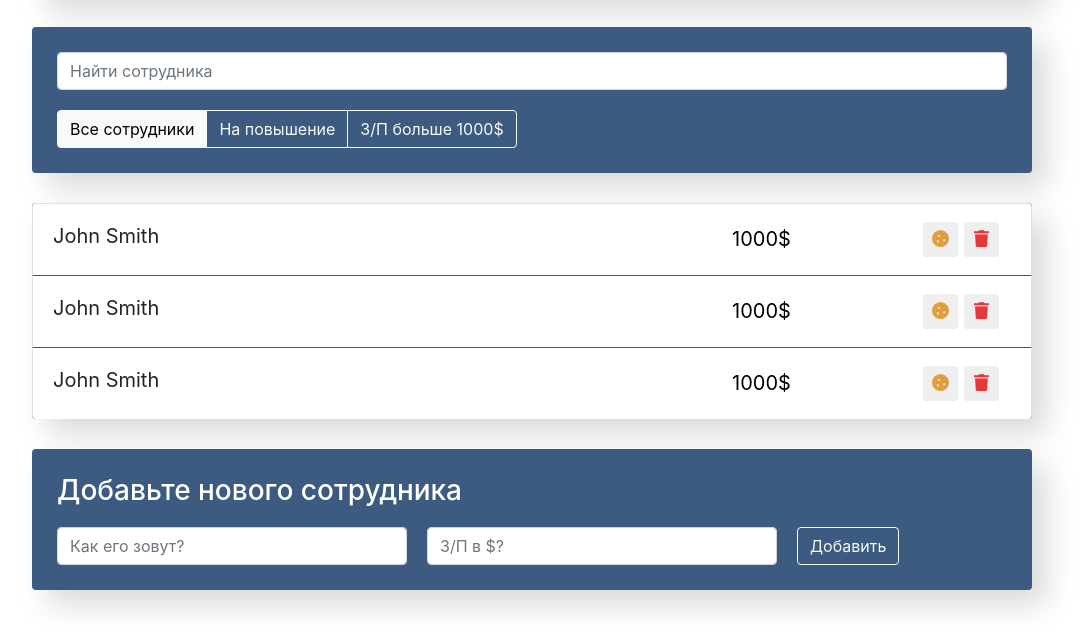
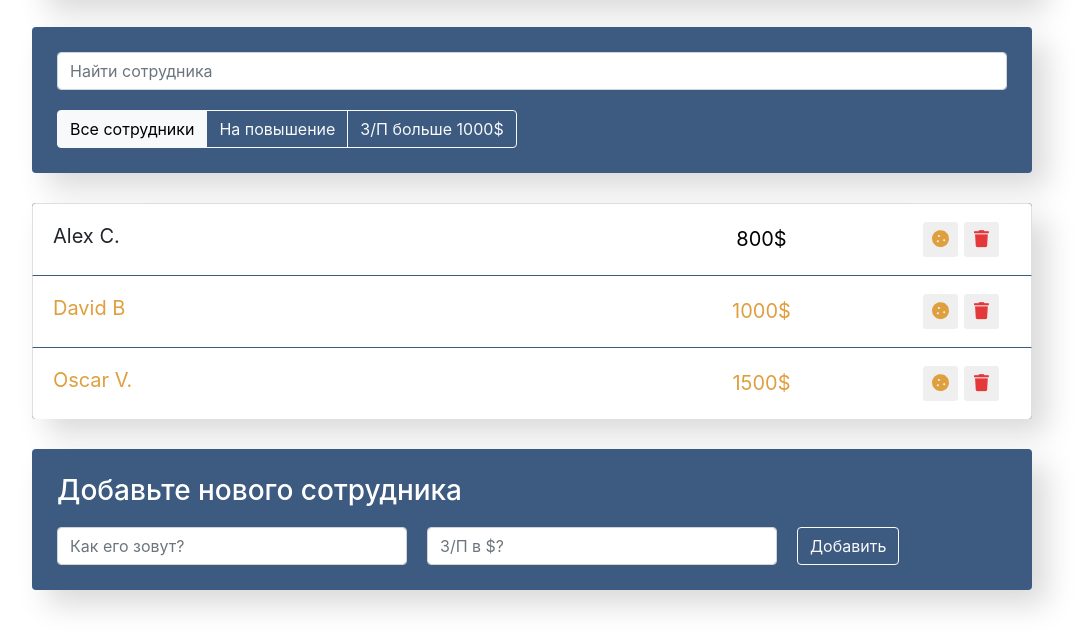
Before and after one commit to wxwxwxwxwxwxwxwx/Employees-Salary-React, a React app: page / in a window 1280 px wide. Shown: the part 252-892 px from the top of the page, without its empty margins (108-1192 px from the left). Built offline with nearby package versions, Linux system fonts and the light colour scheme.

Commit message:
code review

```diff
--- a/src/components/app/app.js
+++ b/src/components/app/app.js
@@ -7,6 +7,13 @@ import EmployeesAddForm from '../employees-add-form/employees-add-form';
 import './app.css';
 
 function App() {
+
+  const data = [
+    {name: 'Alex C.', salary: 800, increase: false},
+    {name: 'David B', salary: 1000, increase: true},
+    {name: 'Osсar V.', salary: 1500, increase: true},
+  ];
+
   return (
     <div className="app">
         <AppInfo />
@@ -16,7 +23,7 @@ function App() {
             <AppFilter/>
         </div>
 
-        <EmployeesList/>
+        <EmployeesList data={data}/>
         <EmployeesAddForm/>
     </div>
   );
--- a/src/components/employees-list-item/employees-list-item.css
+++ b/src/components/employees-list-item/employees-list-item.css
@@ -15,6 +15,7 @@
 }
 
 .list-group-item input {
+    outline: none;
     line-height: 35px;
     font-size: 20px;
     text-align: center;
--- a/src/components/employees-list-item/employees-list-item.js
+++ b/src/components/employees-list-item/employees-list-item.js
@@ -1,10 +1,16 @@
 import './employees-list-item.css';
 
-const EmployeesListItem = () => {
+const EmployeesListItem = ({name, salary, increase}) => {
+
+    let classNames = 'list-group-item d-flex justify-content-between';
+    if (increase) {
+        classNames += ' increase';
+    }
+
     return (
-        <li className="list-group-item d-flex justify-content-between">
-            <span className="list-group-item-label">John Smith</span>
-            <input type="text" className="list-group-item-input" defaultValue="1000$"/>
+        <li className={classNames} color={increase}>
+            <span className="list-group-item-label">{name}</span>
+            <input type="text" className="list-group-item-input" defaultValue={salary + '$'}/>
             <div className='d-flex justify-content-center align-items-center'>
                 <button type="button"
                     className="btn-cookie btn-sm ">
--- a/src/components/employees-list/employees-list.js
+++ b/src/components/employees-list/employees-list.js
@@ -2,12 +2,17 @@ import EmployeesListItem from "../employees-list-item/employees-list-item";
 
 import './employees-list.css';
 
-const EmployeesList = () => {
+const EmployeesList = ({data}) => {
+
+    const elements = data.map(item => {
+        return (
+            <EmployeesListItem {...item}/>
+        )
+    });
+
     return (
         <ul className="app-list list-group">
-            <EmployeesListItem/>
-            <EmployeesListItem/>
-            <EmployeesListItem/>
+            {elements}
         </ul>
     )
 }
```
